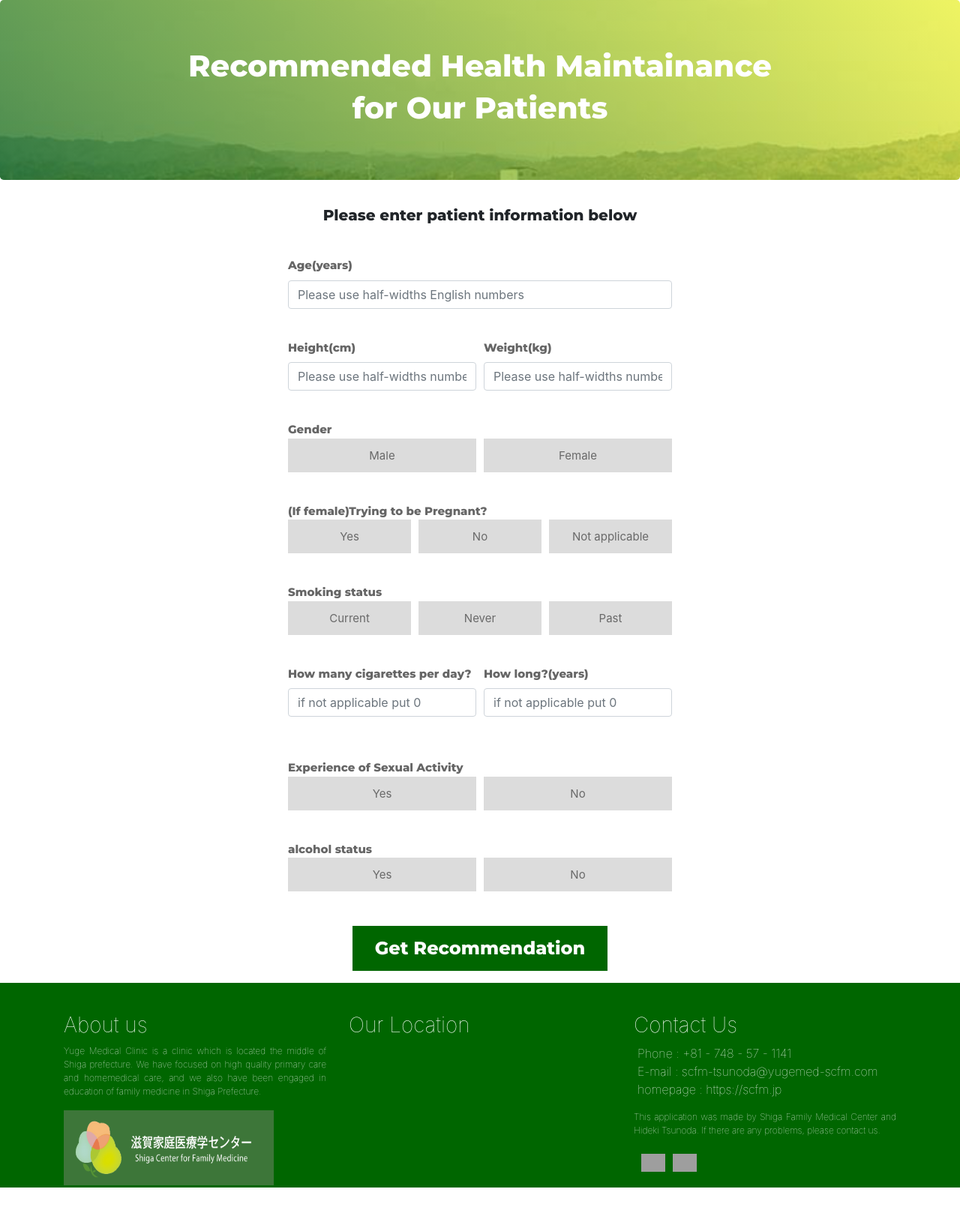
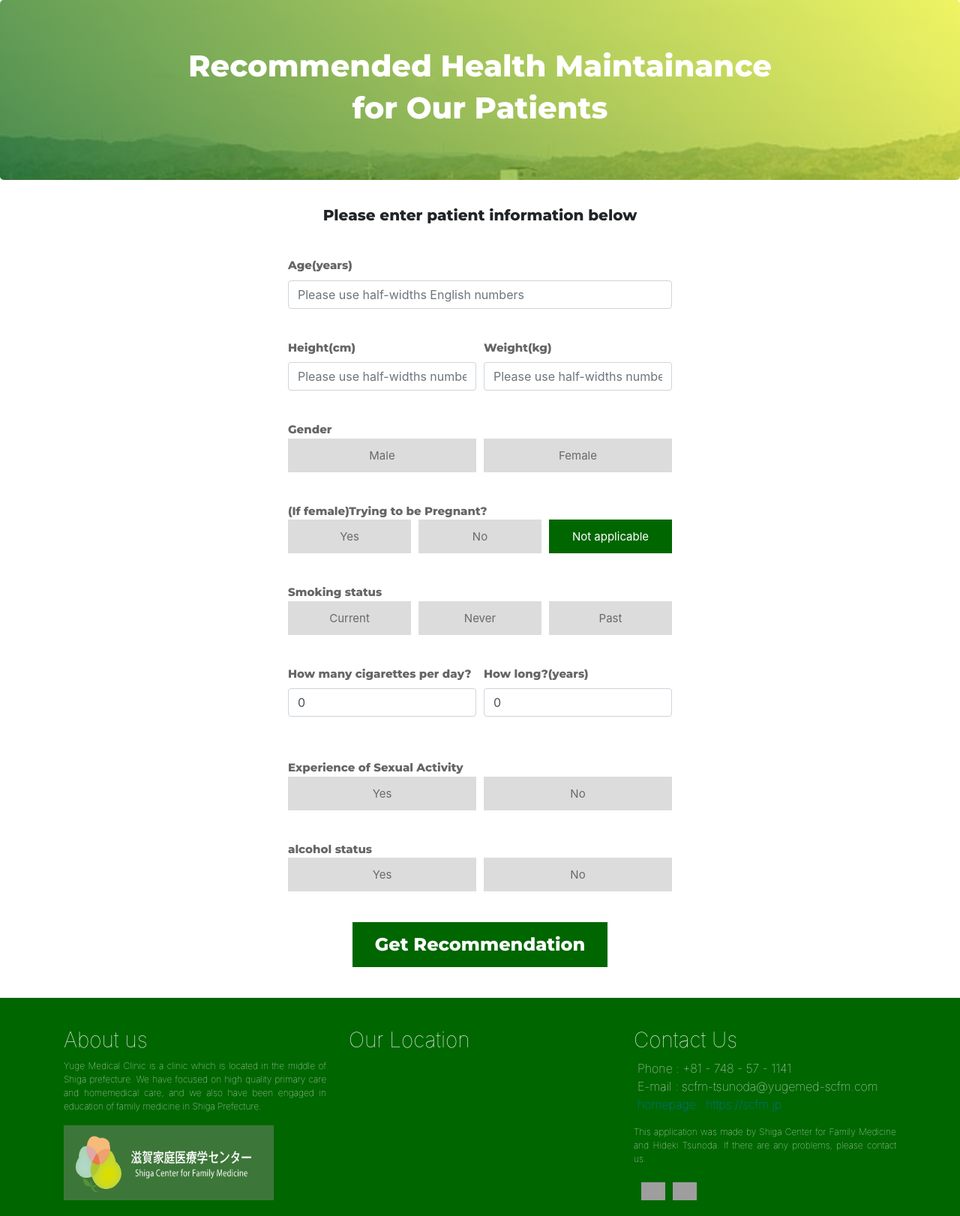
Before and after one commit to tsunochan0731/koikesensei, a Flask app: page /index in a window 1280 px wide. Shown: the whole page at 75% size. Before the commit the page ends 1584 px from the top, so only its background shows below. Run offline with Flask 2, Linux system fonts and the light colour scheme; some libraries are stand-ins or nearby versions; grey boxes are pictures that could not be loaded.

Commit message:
“共有”

```diff
--- a/cancers.py
+++ b/cancers.py
@@ -1,5 +1,5 @@
 def colon_ca():
-    return "大腸癌fffYMCでは50-75歳の患者に10年毎の下部消化管内視鏡あるいは、毎年の便潜血検査を推奨する。下部消化管内視鏡は当院で実施可能であり、医療保険(3割負担)で約6300円(2100点)である。便潜血は40歳以上であれば自治体からの助成があり、患者負担500円で実施可能である。なお、さらに若年層(45歳〜49歳)への検査適応、76歳〜85歳のご高齢患者については検診の適応について議論のある領域であり、一律に規定しない。fffUSPSTFでは50歳〜75歳への検診はGrade Aとなっているものの、76歳〜85歳への適応はGrade Cとなっている。(JAMA. 2016;315(23):2564‐2575. doi:10.1001/jama.2016.5989)。American Society of Cancerでは45歳〜49歳への大腸癌検診をQualified recommendation、50歳〜75歳への検診をStrong recommendationとしている(CA Cancer J Clin. 2018;68(4):250‐281. doi:10.3322/caac.21457)。下部消化管内視鏡の検診間隔10年というのは内視鏡検査の感度と大腸癌の進行速度を考えて見積もられたものであり、確固としたエビデンスがあるわけではない(Gastroenterology. 2012;143(3):844‐857. doi:10.1053/j.gastro.2012.06.001)。当院周囲では10年間検診間隔を空けることは稀である。助成があるものの、エビデンスが全くない40-45歳における便潜血の推奨についても特に規定しない(否定もしない)"
+    return "大腸癌fffYMCでは50-75歳の患者に10年毎の下部消化管内視鏡あるいは、毎年の便潜血検査を推奨する。下部消化管内視鏡は当院で実施可能であり、医療保険(3割負担)で約6300円(2100点)である。便潜血は40歳以上であれば自治体からの助成があり、患者負担500円で実施可能である。なお、さらに若年層(45歳〜49歳)への検査適応、76歳〜85歳の高齢者については検診の適応について議論のある領域であり、一律に規定しない。fffUSPSTFでは50歳〜75歳への検診はGrade Aとなっているものの、76歳〜85歳への適応はGrade Cとなっている。(JAMA. 2016;315(23):2564‐2575. doi:10.1001/jama.2016.5989)。American Society of Cancerでは45歳〜49歳への大腸癌検診をQualified recommendation、50歳〜75歳への検診をStrong recommendationとしている(CA Cancer J Clin. 2018;68(4):250‐281. doi:10.3322/caac.21457)。下部消化管内視鏡の検診間隔10年というのは内視鏡検査の感度と大腸癌の進行速度を考えて見積もられたものであり、確固としたエビデンスがあるわけではない(Gastroenterology. 2012;143(3):844‐857. doi:10.1053/j.gastro.2012.06.001)。当院周囲では10年間検診間隔を空けることは稀である。助成があるものの、エビデンスが全くない40-45歳における便潜血の推奨についても特に規定しない(否定もしない)"
 
 def gastric_ca():
     return "胃癌fffYMCでは50歳以上の患者に2-3年毎の上部消化管内視鏡を推奨する。年齢の上限は規定しない。上部消化管内視鏡は当院で実施可能であり、医療保険(3割負担)で約3750円(1250点)である。fff国立がん研究センターのガイドラインでは上部消化管内視鏡の他に、胃X線検査についても推奨があり、共にグレードBとなっている(http://canscreen.ncc.go.jp/guidelin/igan.html)が、胃X線検査は上部消化管内視鏡と比較しエビデンスに乏しく、上部消化管内視鏡が当院で実施可能であることから、当院では胃X線ではなく上部消化管内視鏡を推奨している。胃X線検査は当院では実施不可能で、保健センターでの実施となるが、40歳以上であれば、自治体から助成があり、1000円で実施可能である。諸外国(米国や英国)では、胃癌の有病率が低い。例えば、10万人あたりのincidence rateは日本では27.5人、米国4.1人、英国3.9人である(https://gco.iarc.fr/today/home)。そのため、胃癌は対策型検診(Population base screening)として推奨されていないことは認識しておく。対策型検診として、胃癌検診が導入されている国は日本の他には韓国、ベネズエラ、チリなどがある。"
--- a/others.py
+++ b/others.py
@@ -14,13 +14,13 @@ def aneurysm():
     return "腹部大動脈瘤fffYMCでは65-75歳の一度でも喫煙歴のある男性に腹部超音波によるスクリーニングを勧める。検査は一度のみとし、もし異常がなかった場合は再スクリーニングは実施しない。検査は当院で実施可能であり、3割負担で約1600円(530点)である。fffNone"
 
 def diabetes():
-    return "糖尿病fffYMCでは40-70歳の体重過多・肥満成人に対して年に1回の血液検査を実施する。血糖は国民健康保険の特定健診に含まれており、該当者は可能な限りこの補助を用いて検査を行うこととする。検査は当院で実施可能であり、国民健康保険の特定検診では40歳-74歳は500円、75歳以上は無料で受けることができる。fffUSPSTFでは、40-70歳の体重過多・肥満成人に対して年に1回の血液検査を推奨しているが、日本における公的補助の現状を鑑みて、特定健診による年に1回の血液検査は妥当と思われるため、肥満のない40歳以上の患者に対しても年に1回の血糖チェックすることは許容されると考える。"
+    return "糖尿病fffYMCでは40-70歳の体重過多・肥満成人に対して年に1回の血液検査を実施する。血糖は国民健康保険の特定健診の血液検査に含まれており、該当者は可能な限りこの補助を用いて検査を行うこととする。検査は当院で実施可能であり、国民健康保険の特定検診では40歳-74歳は500円、75歳以上は無料で受けることができる。fffUSPSTFでは、40-70歳の体重過多・肥満成人に対して年に1回の血液検査を推奨しているが、日本における公的補助の現状を鑑みて、特定健診による年に1回の血液検査は妥当と思われるため、肥満のない40歳以上の患者に対しても年に1回の血糖チェックすることは許容されると考える。"
 
 def hyperlipidemia():
-    return "脂質代謝異常症fffYMCでは40-70歳の成人に対して年に1回の血液検査を実施する。血糖は国民健康保険の特定健診に含まれており、該当者は可能な限りこの補助を用いて検査を行うこととする。検査は当院で実施可能であり、国民健康保険の特定検診では40歳-74歳は500円、75歳以上は無料で受けることができる。fff米国(USPSTF)では異常がなければ検査間隔は5年毎となっていることに留意する。SCFMでは、日本における公的補助の現状を鑑みて、特定健診による年に1回の血液検査は妥当と思われるため、血糖と合わせて脂質をチェックすることは許容されると考える。"
+    return "脂質代謝異常症fffYMCでは40-70歳の成人に対して年に1回の血液検査を実施する。脂質は国民健康保険の特定健診の血液検査に含まれており、該当者は可能な限りこの補助を用いて検査を行うこととする。検査は当院で実施可能であり、国民健康保険の特定検診では40歳-74歳は500円、75歳以上は無料で受けることができる。fff米国(USPSTF)では異常がなければ検査間隔は5年毎となっていることに留意する。SCFMでは、日本における公的補助の現状を鑑みて、特定健診による年に1回の血液検査は妥当と思われるため、血糖と合わせて脂質をチェックすることは許容されると考える。"
 
 def depression():
-    return "うつ病fffYMCでは12歳以上の全ての患者に対して、これまで一度もスクリーニングが検討されていない場合、何らかのリスクファクターがあると考えられる場合にうつ病のスクリーニングを検討する。スクリーニングはPHQ2,、PHQ-9、エジンバラ産後うつ自己評価票などを用いて実施する。fff米国(USPSTF)では全ての成人に対してスクリーニングが推奨されている(Grade B)が、日本の文脈ではあまり頻回に聞くのは微妙だろうという印象があり、控えめな推奨としている。USPSTFではうつ病のリスクファクターとしては、若年〜中年、女性、白人以外、Undereducated people、離婚後、非雇用者、合併症(不眠症、他の精神疾患、家族歴、悪性腫瘍、心疾患など)があげられている。"
+    return "うつ病fffYMCでは12歳以上の全ての患者に対して、これまで一度もスクリーニングが検討されていない場合、何らかのリスクファクターがあると考えられる場合にうつ病のスクリーニングを検討する。スクリーニングはPHQ2、PHQ-9、エジンバラ産後うつ自己評価票などを用いて実施する。fff米国(USPSTF)では全ての成人に対してスクリーニングが推奨されている(Grade B)が、討議の上で日本の文脈を考慮した推奨としている。USPSTFではうつ病のリスクファクターとしては、若年〜中年、女性、白人以外、Undereducated people(十分な教育を受けられなかった人々)、離婚後、非雇用者、合併症(不眠症、他の精神疾患、家族歴、悪性腫瘍、心疾患など)があげられている。"
 
 def STD_1():
     return "性感染症(淋菌、クラミジア)fffYMCでは性感染症のリスクが高い女性に対して、尿検査あるいは膣、尿道検体を用いた核酸増幅検査による性感染症(淋菌、クラミジア)を推奨する。fff米国(USPSTF)では24歳未満の性交渉歴がある女性、24歳以上で性感染症のリスクが高い女性に対して性感染症(淋菌、クラミジア)が推奨されているものの、日本の実情ではこれらの患者全てに検査を推奨することが現実的ではないと考える。"
--- a/static/index.css
+++ b/static/index.css
@@ -67,7 +67,7 @@ span{
   color         : #ffffff;
   transition    : .3s;
   font-family: 'Montserrat', sans-serif;
-  margin-top:30px;
+  margin:25px 0px;
   border: none;
 }
 
--- a/templates/index.html
+++ b/templates/index.html
@@ -73,7 +73,7 @@
            </div>
            <div class="col-sm-4">
              <div class="form-check pl-0">
-               <input class="form-check-input button-item" id="not-applicable" type="radio" name="pregnancy" value="2">
+               <input class="form-check-input button-item" id="not-applicable" type="radio" name="pregnancy" value="2" checked="checked">
                <label for="not-applicable" class="form-check-label radio">Not applicable</label>
              </div>
            </div>
@@ -106,11 +106,11 @@
          <div class="form-row">
            <div class="form-group col-sm-6">
              <label for="howmany" class="item">How many cigarettes per day?</label>
-             <input type ="text" class="form-control" name="number_of_smoking" required pattern="[0-9]{1,3}" placeholder="if not applicable put 0"></p>
+             <input type ="text" class="form-control" name="number_of_smoking" required pattern="[0-9]{1,3}" placeholder="if not applicable put 0" value="0"></p>
            </div>
            <div class="form-group col-sm-6">
              <label for="howlong" class="item">How long?(years)</label>
-             <input type ="text" class="form-control" name="years_of_smoking" required pattern="[0-9]{1,2}" placeholder="if not applicable put 0"></p>
+             <input type ="text" class="form-control" name="years_of_smoking" required pattern="[0-9]{1,2}" placeholder="if not applicable put 0" value="0"></p>
            </div>
          </div>
 
@@ -164,7 +164,7 @@
         <div class="col-md-4" >
   		    <h3>About us</h3>
   		    <p>
-  		        Yuge Medical Clinic is a clinic which is located the middle of Shiga prefecture. We have focused on high quality primary care and homemedical care, and we also have been engaged in education of family medicine in Shiga Prefecture.
+  		        Yuge Medical Clinic is a clinic which is located in the middle of Shiga prefecture. We have focused on high quality primary care and homemedical care, and we also have been engaged in education of family medicine in Shiga Prefecture.
   		    </p>
           <a href="https://scfm.jp"><img src="/static/images/SCFM1.png" class="footer-logo img-fluid"></a>
         </div>
@@ -177,10 +177,10 @@
           <ul>
   		        <li>Phone : +81 - 748 - 57 - 1141</li>
   		        <li>E-mail : scfm-tsunoda@yugemed-scfm.com</li>
-              <li>homepage : https://scfm.jp</li>
+              <li><a href="https://scfm.jp">homepage : https://scfm.jp</a></li>
   		    </ul>
   		    <p>
-  		        This application was made by Shiga Family Medical Center and Hideki Tsunoda. If there are any problems, please contact us.
+  		        This application was made by Shiga Center for Family Medicine and Hideki Tsunoda. If there are any problems, please contact us.
   		    </p>
   		    <ul class="sm">
   		        <li><a href="https://www.facebook.com/scfm.jp/" ><img src="https://www.facebook.com/images/fb_icon_325x325.png" class="img-fluid"></a></li>
```
Also changed, not shown: immunizations.py (+1 -1 lines), templates/result.html (+6 -6 lines).
